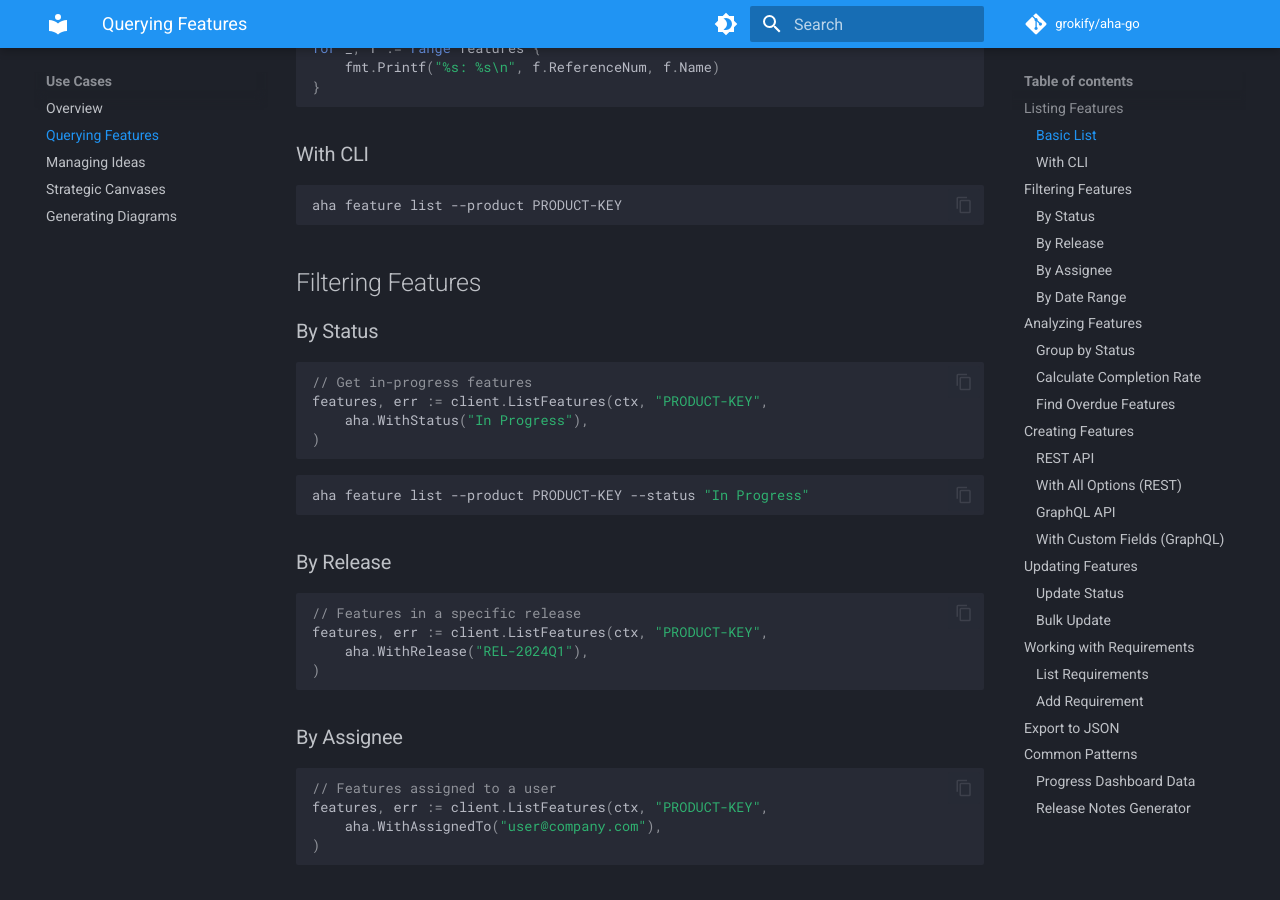
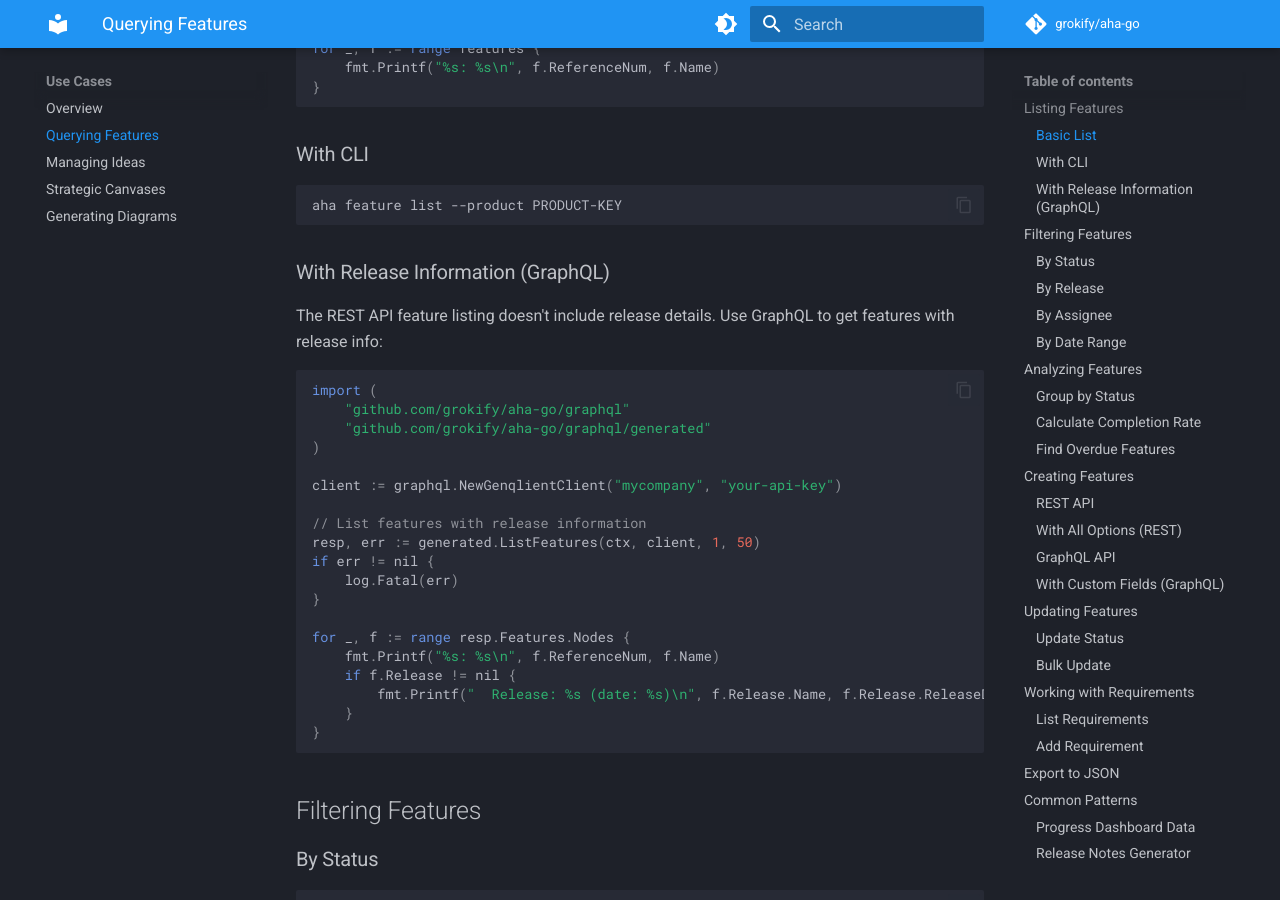
Before and after one commit to grokify/aha-go, an MkDocs documentation site: the page built from docs/use-cases/features.md, in a window 1280 px wide and 900 px high, scrolled down 482 px. Built offline with MkDocs 1.6.1 and Material for MkDocs 9.7.7, drawn with Linux system fonts in a browser that asks for light colours; comment, search, counter and statistics services are not loaded.

Commit message:
docs: update package documentation
- Add ListFeatures to GraphQL package documentation
- Update features use-case with GraphQL release info example
- Update ROADMAP with completed and upcoming items

Co-Authored-By: Claude Opus 4.5 <noreply@anthropic.com>

````diff
--- a/docs/use-cases/features.md
+++ b/docs/use-cases/features.md
@@ -21,6 +21,32 @@ for _, f := range features {
 
 ```bash
 aha feature list --product PRODUCT-KEY
+```
+
+### With Release Information (GraphQL)
+
+The REST API feature listing doesn't include release details. Use GraphQL to get features with release info:
+
+```go
+import (
+    "github.com/grokify/aha-go/graphql"
+    "github.com/grokify/aha-go/graphql/generated"
+)
+
+client := graphql.NewGenqlientClient("mycompany", "your-api-key")
+
+// List features with release information
+resp, err := generated.ListFeatures(ctx, client, 1, 50)
+if err != nil {
+    log.Fatal(err)
+}
+
+for _, f := range resp.Features.Nodes {
+    fmt.Printf("%s: %s\n", f.ReferenceNum, f.Name)
+    if f.Release != nil {
+        fmt.Printf("  Release: %s (date: %s)\n", f.Release.Name, f.Release.ReleaseDate)
+    }
+}
 ```
 
 ## Filtering Features
````
Also changed, not shown: docs/packages/graphql.md (+23 -0 lines), docs/specs/ROADMAP.md (+10 -1 lines).
